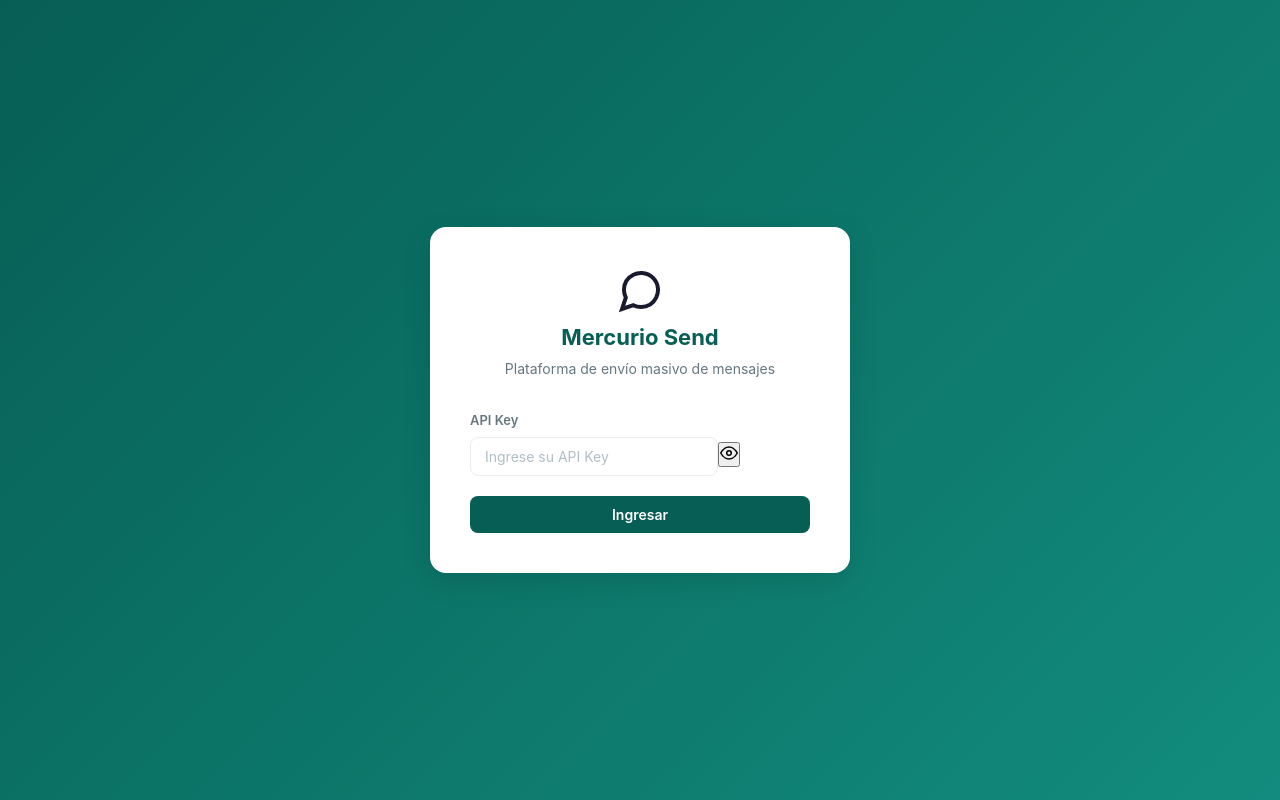
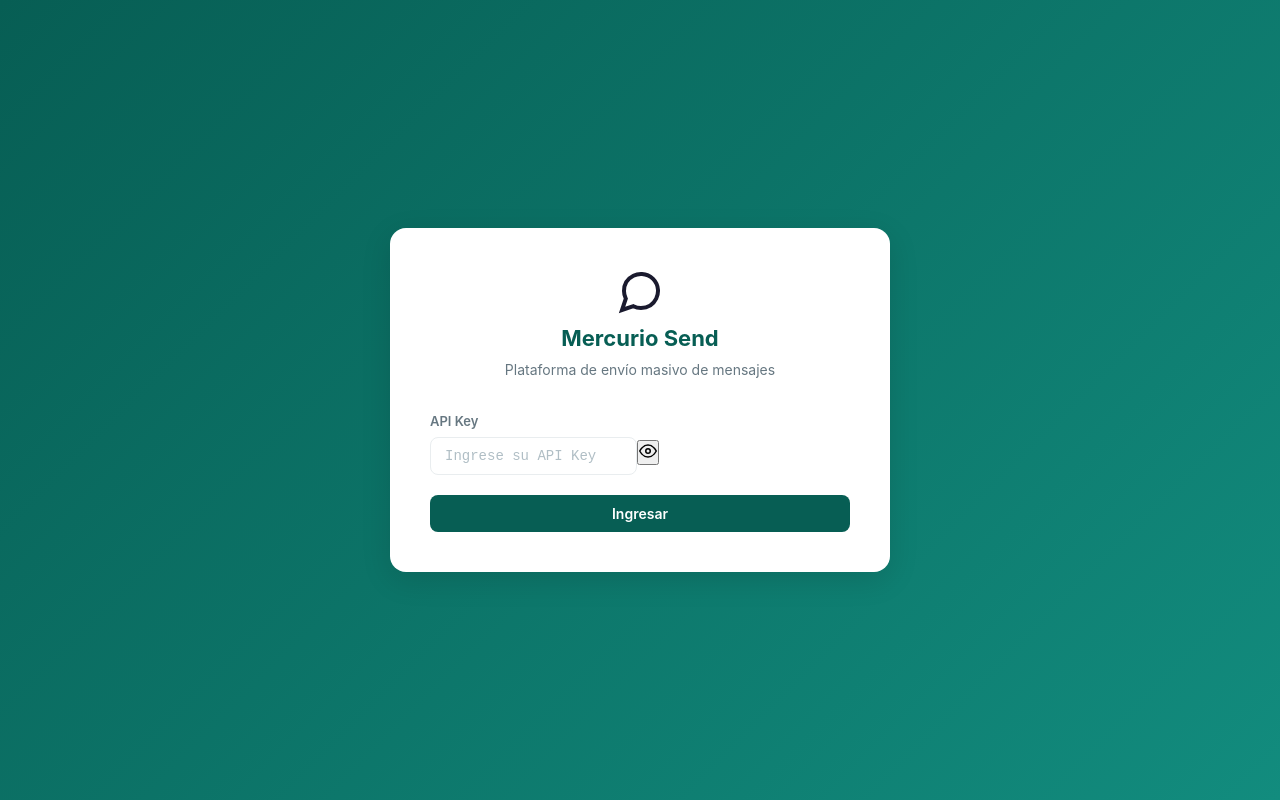
Before and after one commit to johergo2/Whatsapp_API_App, a Next.js app: page / in a window 1280 px wide. Built offline with nearby package versions, Linux system fonts and the light colour scheme.

Commit message:
Ampliar campo API Key en pantalla Login

```diff
--- a/src/app/globals.css
+++ b/src/app/globals.css
@@ -55,7 +55,7 @@ body {
   border-radius: 16px;
   padding: 40px;
   width: 100%;
-  max-width: 420px;
+  max-width: 500px;
   box-shadow: var(--shadow-lg);
 }
 .login-header { text-align: center; margin-bottom: 32px; }
@@ -234,7 +234,7 @@ body {
   border: 1px solid var(--border);
   border-radius: 8px;
   font-size: 14px;
-  font-family: inherit;
+  font-family: 'Courier New', monospace;
   background: var(--bg-card);
   color: var(--text);
   transition: border-color 0.2s;
```
